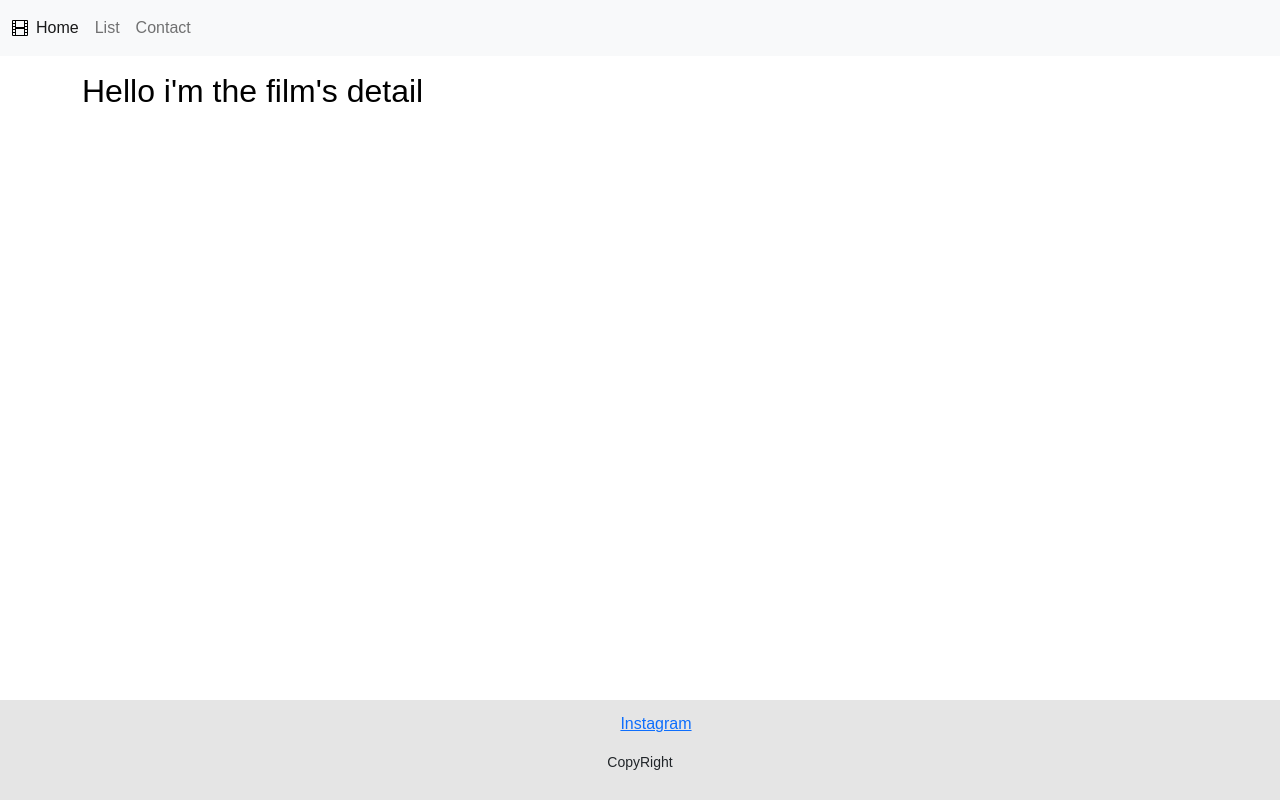
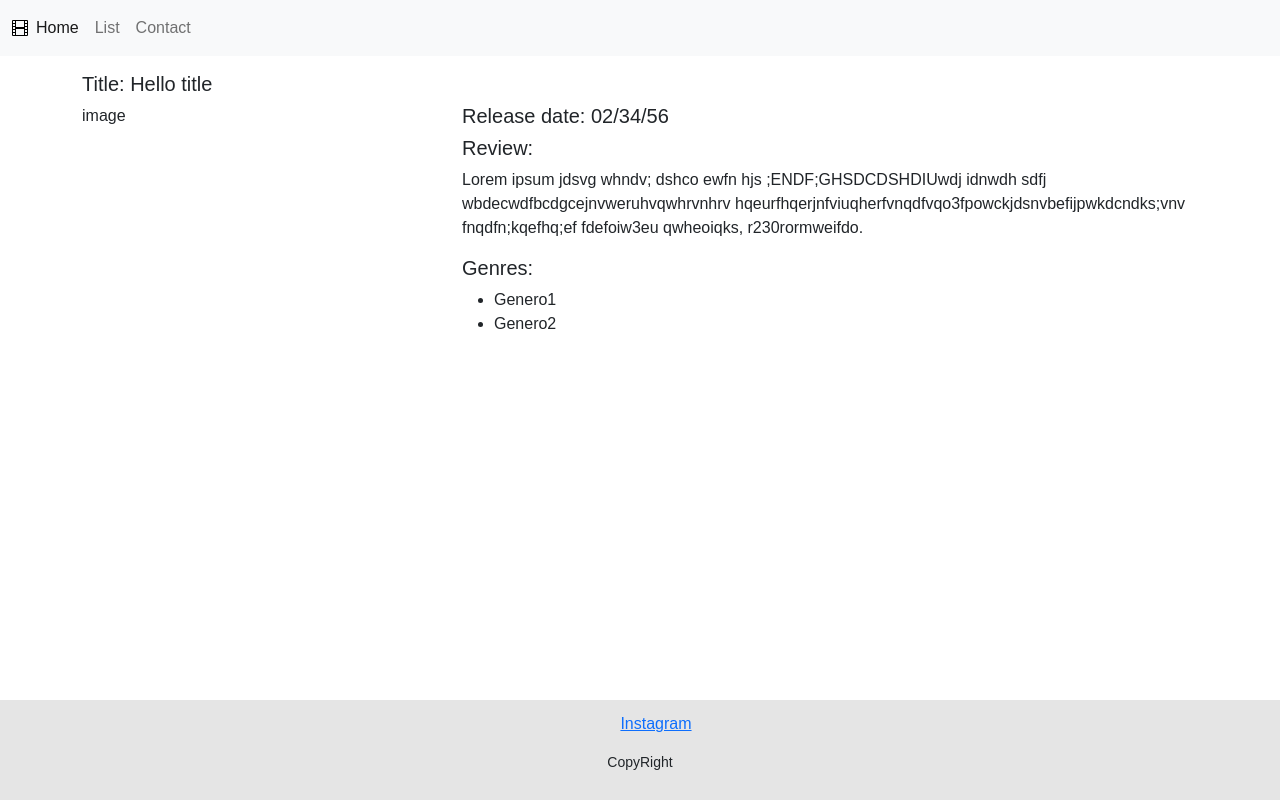
Before and after one commit to Laurajcb/Movies-jsx, a React (Create React App) app: page /detail in a window 1280 px wide. Built offline with nearby package versions, Linux system fonts and the light colour scheme; sample sign-in values are in the browser's storage.

Commit message:
updated to seccionStorage , added  sturcture

```diff
--- a/src/components/Detail/Detail.js
+++ b/src/components/Detail/Detail.js
@@ -1,11 +1,47 @@
-import React from "react";
+import React, { useEffect } from "react";
+import { Navigate } from 'react-router-dom';
+
 
 function Detail() {
-    return(
-        <h2>Hello i'm the film's detail</h2>
-    )
+  let token = sessionStorage.getItem('token');
+  let query = new URLSearchParams(window.location.search);
+  let movieID = query.get('movieID');
+
+  useEffect(() => {
+    console.log(movieID)
+
+  }, []);
+
+  return (
+    <>
+      {!token && < Navigate to="/" />}
+      <h5>Title: Hello title</h5>
+
+      <section className="row">
+        <div className="col-4">
+          image
+        </div>
+        <div className="col-8">
+          <h5>
+            Release date: 02/34/56
+          </h5>
+          <h5>Review:</h5>
+          <p>
+            Lorem ipsum jdsvg whndv; dshco  ewfn  hjs ;ENDF;GHSDCDSHDIUwdj  idnwdh  sdfj
+            wbdecwdfbcdgcejnvweruhvqwhrvnhrv
+            hqeurfhqerjnfviuqherfvnqdfvqo3fpowckjdsnvbefijpwkdcndks;vnv fnqdfn;kqefhq;ef
+            fdefoiw3eu qwheoiqks, r230rormweifdo.
+          </p>
+          <h5>Genres:</h5>
+          <ul>
+            <li>Genero1</li>
+            <li>Genero2</li>
+          </ul>
+        </div>
+
+      </section>
+    </>
+  )
 }
 
-
-
 export { Detail };
--- a/src/components/List/List.js
+++ b/src/components/List/List.js
@@ -6,7 +6,7 @@ import swAlert from '@sweetalert/with-react';
 
 
 function List() {
-  const token = localStorage.getItem('token');
+  const token = sessionStorage.getItem('token');
   const [movieList, setMovieList] = useState([]);
 
   useEffect(() => {
--- a/src/components/Login/Login.js
+++ b/src/components/Login/Login.js
@@ -39,11 +39,11 @@ function Login() {
       .post('http://challenge-react.alkemy.org', { email, password })
       .then(response => {
         const token = response.data.token;
-        localStorage.setItem('token', token);
+        sessionStorage.setItem('token', token);
         navigate('/list');
       })
   }
-  let token = localStorage.getItem('token');
+  let token = sessionStorage.getItem('token');
   return (
     <>
       {token && <Navigate to="/list"/> }
```
